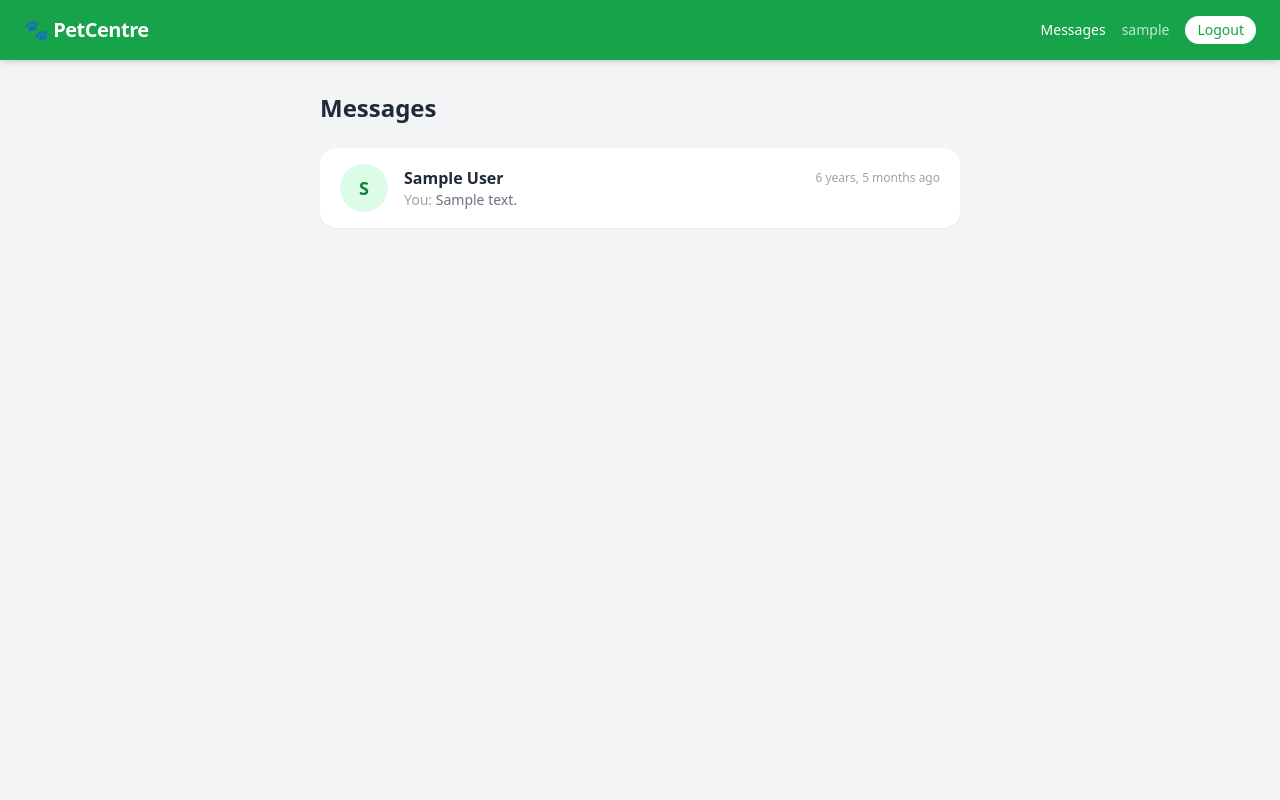
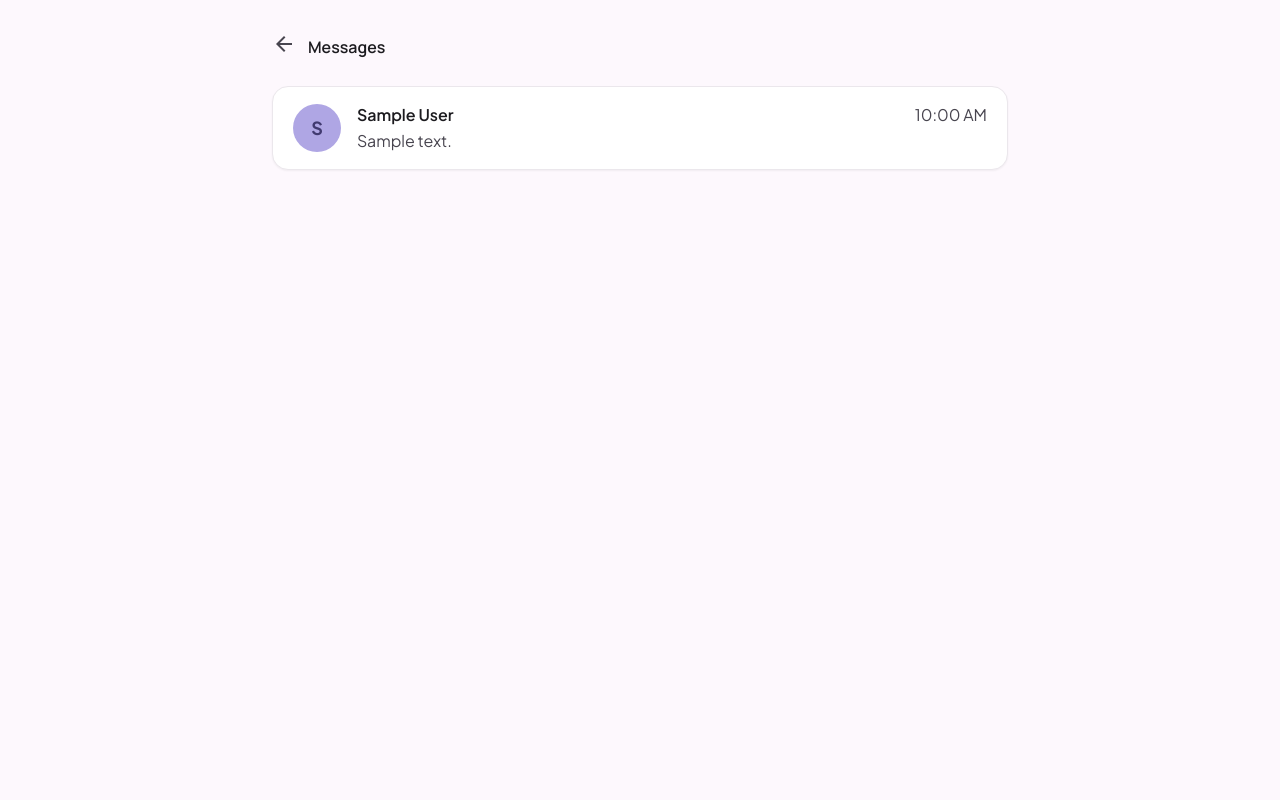
Before and after one commit to RashiBista/PetCenter, a Django app: page /chat/ in a window 1280 px wide. Run offline with Django 5.2, Linux system fonts and the light colour scheme; a user stored in the database is signed in; tables that the repository leaves empty hold one stand-in row (values such as "Sample post"); parts of the project's set-up code (start-up, migrations or seed data) failed here and were passed over; some libraries are stand-ins or nearby versions.

Commit message:
Updated the chat theme

```diff
--- a/PetCentre_RegistrationSystem/templates/chat/inbox.html
+++ b/PetCentre_RegistrationSystem/templates/chat/inbox.html
@@ -1,75 +1,93 @@
-{% extends "base.html" %}
 {% load static %}
+<!DOCTYPE html>
+<html lang="en"><head>
+<meta charset="utf-8"/>
+<meta content="width=device-width, initial-scale=1.0" name="viewport"/>
+<title>Messages — PetCentre</title>
+<script src="https://cdn.tailwindcss.com?plugins=forms,container-queries"></script>
+<link href="https://fonts.googleapis.com/css2?family=Plus+Jakarta+Sans:wght@400;500;600;700&amp;family=Manrope:wght@600;700;800&amp;display=swap" rel="stylesheet"/>
+<link href="https://fonts.googleapis.com/css2?family=Material+Symbols+Outlined:wght,FILL@100..700,0..1&amp;display=swap" rel="stylesheet"/>
+<script id="tailwind-config">
+tailwind.config = {
+  darkMode: "class",
+  theme: {
+    extend: {
+      "colors": {
+        "on-secondary-fixed-variant": "#444652","on-error": "#ffffff","tertiary-container": "#c0ad5b",
+        "on-primary-fixed-variant": "#473f76","surface-container-low": "#f7f2f8","inverse-primary": "#c8bfff",
+        "surface-container-highest": "#e5e1e6","on-tertiary-container": "#4c4000","on-error-container": "#93000a",
+        "on-background": "#1c1b1f","error": "#ba1a1a","on-primary-fixed": "#1b1248","on-secondary": "#ffffff",
+        "on-secondary-container": "#616470","surface-container-high": "#ebe7ec","inverse-surface": "#313034",
+        "secondary-container": "#e0e1f0","on-surface": "#1c1b1f","primary-fixed": "#e5deff","on-tertiary": "#ffffff",
+        "outline": "#797580","on-surface-variant": "#48454f","surface-container-lowest": "#ffffff",
+        "secondary-fixed": "#e0e1f0","on-tertiary-fixed": "#221b00","inverse-on-surface": "#f4eff5",
+        "surface-bright": "#fdf8fd","surface-tint": "#5f578f","on-primary-container": "#413a70",
+        "primary-container": "#afa6e4","surface-variant": "#e5e1e6","on-secondary-fixed": "#181b26",
+        "secondary": "#5b5e6a","surface-dim": "#ddd9de","primary": "#5f578f","background": "#fdf8fd",
+        "secondary-fixed-dim": "#c4c6d4","surface-container": "#f1ecf2","tertiary": "#6d5e13",
+        "on-tertiary-fixed-variant": "#534600","surface": "#fdf8fd","error-container": "#ffdad6",
+        "on-primary": "#ffffff","tertiary-fixed-dim": "#dac671","tertiary-fixed": "#f8e28a",
+        "primary-fixed-dim": "#c8bfff","outline-variant": "#c9c4d0"
+      },
+      "borderRadius": {"DEFAULT": "0.25rem","lg": "0.5rem","xl": "0.75rem","full": "9999px"},
+      "fontFamily": {
+        "body-lg": ["Plus Jakarta Sans"],"title-lg": ["Plus Jakarta Sans"],"headline-lg-mobile": ["Manrope"],
+        "label-md": ["Plus Jakarta Sans"],"label-sm": ["Plus Jakarta Sans"],"body-md": ["Plus Jakarta Sans"],
+        "display-lg": ["Manrope"],"headline-md": ["Manrope"],"headline-lg": ["Manrope"]
+      }
+    }
+  }
+}
+</script>
+</head>
+<body class="bg-surface font-body-md text-on-surface min-h-screen">
+<div class="max-w-3xl mx-auto py-8 px-4">
 
-{% block title %}Messages — PetCentre{% endblock %}
-
-{% block content %}
-<div class="max-w-2xl mx-auto px-4 py-8">
-
-  <h1 class="text-2xl font-bold text-gray-800 mb-6">Messages</h1>
-
-  {% if rooms_data %}
-    <ul class="space-y-2">
-      {% for item in rooms_data %}
-      <li>
-        <a href="{% url 'chat:room' item.room.pk %}"
-           class="flex items-center gap-4 bg-white rounded-2xl px-5 py-4 shadow-sm
-                  hover:shadow-md hover:bg-green-50 transition-all duration-150 group">
-
-          {# Avatar #}
-          <div class="w-12 h-12 rounded-full bg-green-100 flex items-center justify-center
-                      text-green-700 font-bold text-lg flex-shrink-0">
-            {{ item.other_user.get_full_name|default:item.other_user.username|first|upper }}
+  <div class="flex items-center gap-3 mb-6">
+    <a href="javascript:history.back()" class="text-on-surface-variant hover:text-primary transition-colors">
+      <span class="material-symbols-outlined">arrow_back</span>
+    </a>
+    <h1 class="font-headline-md text-headline-md text-on-surface">Messages</h1>
   </div>
 
-          {# Name + last message #}
+  <div class="bg-surface-container-lowest rounded-2xl border border-surface-container-high shadow-sm overflow-hidden">
+    {% for entry in rooms_data %}
+    <a href="{% url 'chat:room' entry.room.pk %}"
+       class="flex items-center gap-4 px-5 py-4 border-b border-surface-container last:border-b-0 hover:bg-surface-container-low transition-colors">
+
+      <div class="w-12 h-12 rounded-full bg-primary-container flex items-center justify-center text-on-primary-container font-bold text-lg flex-shrink-0">
+        {{ entry.other_user.get_full_name|default:entry.other_user.username|first|upper }}
+      </div>
+
       <div class="flex-1 min-w-0">
-            <div class="flex items-center justify-between">
-              <span class="font-semibold text-gray-800 truncate group-hover:text-green-700">
-                {{ item.other_user.get_full_name|default:item.other_user.username }}
-              </span>
-              {% if item.last_message %}
-              <span class="text-xs text-gray-400 ml-2 flex-shrink-0">
-                {{ item.last_message.timestamp|timesince }} ago
-              </span>
+        <div class="flex items-center justify-between gap-2">
+          <p class="font-label-md text-label-md text-on-surface font-semibold truncate">
+            {{ entry.other_user.get_full_name|default:entry.other_user.username }}
+          </p>
+          {% if entry.last_message %}
+          <p class="font-label-sm text-label-sm text-on-surface-variant flex-shrink-0">
+            {{ entry.last_message.timestamp|date:"g:i A" }}
+          </p>
           {% endif %}
         </div>
-            <p class="text-sm text-gray-500 truncate">
-              {% if item.last_message %}
-                {% if item.last_message.sender == request.user %}
-                  <span class="text-gray-400">You: </span>
-                {% endif %}
-                {{ item.last_message.content }}
-              {% else %}
-                <span class="italic text-gray-400">No messages yet</span>
-              {% endif %}
+        <p class="font-body-md text-body-md text-on-surface-variant truncate mt-0.5">
+          {% if entry.last_message %}{{ entry.last_message.content }}{% else %}<span class="italic">No messages yet</span>{% endif %}
         </p>
       </div>
 
-          {# Unread badge #}
-          {% if item.unread_count %}
-          <span class="bg-green-500 text-white text-xs font-bold rounded-full
-                       min-w-[22px] h-[22px] flex items-center justify-center px-1 flex-shrink-0">
-            {{ item.unread_count }}
+      {% if entry.unread_count %}
+      <span class="flex-shrink-0 bg-primary text-on-primary text-xs font-bold rounded-full min-w-[22px] h-[22px] flex items-center justify-center px-1.5">
+        {{ entry.unread_count }}
       </span>
       {% endif %}
-
     </a>
-      </li>
+    {% empty %}
+    <div class="flex flex-col items-center justify-center text-center py-16 gap-3">
+      <span class="material-symbols-outlined text-5xl text-on-surface-variant">chat_bubble</span>
+      <p class="font-body-md text-body-md text-on-surface-variant">No conversations yet.</p>
+      <p class="font-label-sm text-label-sm text-on-surface-variant">Start a chat from a user's profile to see it here.</p>
+    </div>
     {% endfor %}
-    </ul>
-
-  {% else %}
-    <div class="text-center py-20 text-gray-400">
-      <svg class="mx-auto w-16 h-16 mb-4 text-gray-300" fill="none" stroke="currentColor" viewBox="0 0 24 24">
-        <path stroke-linecap="round" stroke-linejoin="round" stroke-width="1.5"
-              d="M8 10h.01M12 10h.01M16 10h.01M9 16H5a2 2 0 01-2-2V6a2 2 0 012-2h14a2 2 0 012
-                 2v8a2 2 0 01-2 2h-5l-3 3-3-3z"/>
-      </svg>
-      <p class="text-lg font-medium">No conversations yet</p>
-      <p class="text-sm mt-1">Start a chat from a vet or pharmacy profile.</p>
   </div>
-  {% endif %}
-
 </div>
-{% endblock %}
+</body></html>
```
Lines whose indentation alone changed are shown as unchanged.
